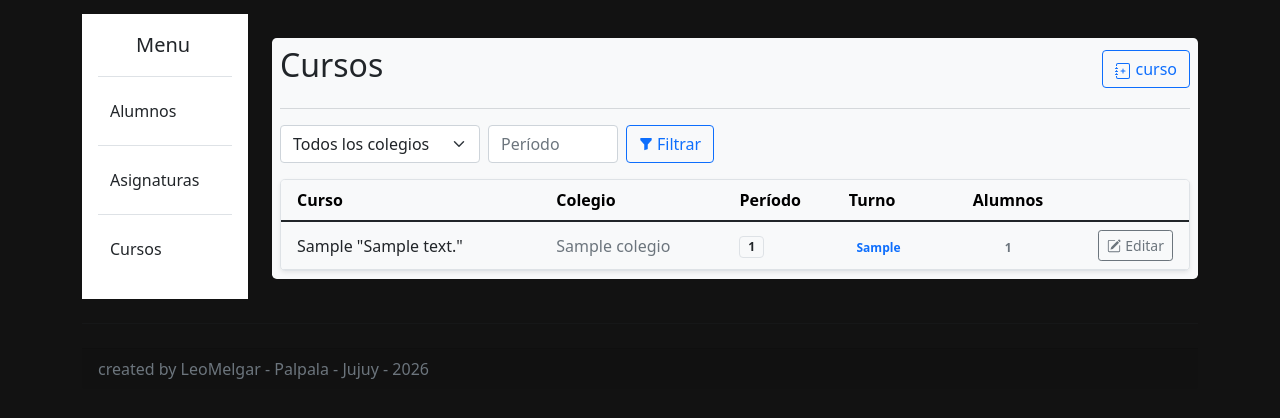
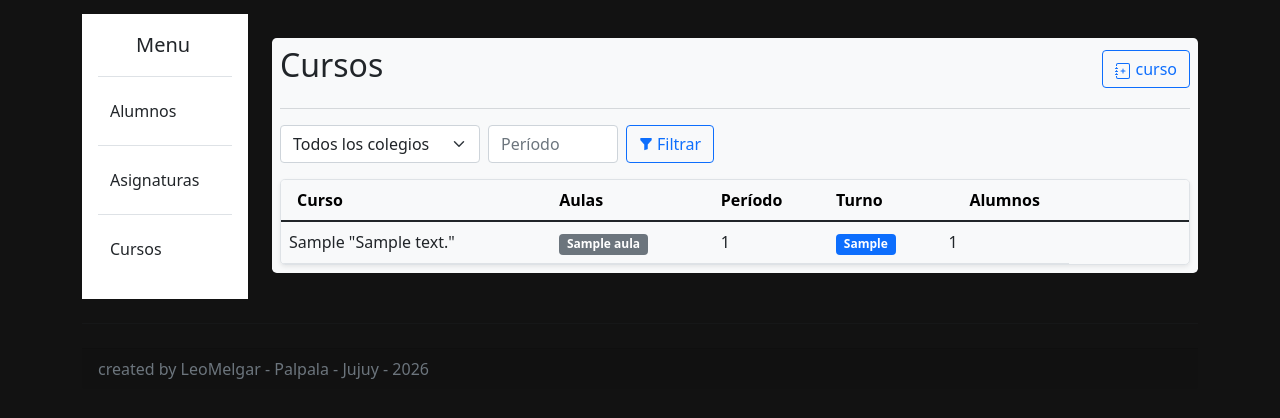
Before and after one commit to leomelgar/siac, a Flask app: page /cursos/ in a window 1280 px wide. Shown: the part 56-474 px from the top of the page. Run offline with Flask 2, Linux system fonts and the light colour scheme; a user stored in the database is signed in; tables that the repository leaves empty hold one stand-in row (values such as "Sample post"); grey boxes marked "Sample" are stand-in pictures.

Commit message:
muestra las aulas asociadas a un curso

```diff
--- a/models/colege.py
+++ b/models/colege.py
@@ -143,6 +143,14 @@ class Curso(db.Model):
 
     def cantidad_alumnos(self):
         return len(self.matriculas)
+
+    def aulas_asignadas(self):
+    # Devuelve una lista de aulas únicas asociadas a las clases del curso
+        aulas = {}
+        for clase in self.clases:
+            if clase.aula and clase.aula.id_aula not in aulas:
+                aulas[clase.aula.id_aula] = clase.aula
+        return list(aulas.values())
 
     def to_dict(self):
         return {
--- a/routes/curso.py
+++ b/routes/curso.py
@@ -4,6 +4,7 @@
 from flask import Blueprint, render_template, request, redirect, url_for, flash
 from flask_login import login_required
 from sqlalchemy.exc import IntegrityError
+from sqlalchemy.orm import joinedload
 
 from utils.db import db
 from models.colege import Curso, Colegio, Matricula, Clase, Alumno
@@ -20,9 +21,14 @@ def listar():
     id_colegio = request.args.get('id_colegio', type=int)
     periodo = request.args.get('periodo', type=int)
     page = request.args.get('page', 1, type=int)
-    per_page = 15  # cantidad de cursos por página
+    per_page = 15
 
-    query = Curso.query
+    query = (
+        Curso.query
+        .options(
+            joinedload(Curso.clases).joinedload(Clase.aula)
+        )
+    )
 
     if id_colegio:
         query = query.filter_by(id_colegio=id_colegio)
--- a/templates/cursos/listar.html
+++ b/templates/cursos/listar.html
@@ -57,7 +57,7 @@
         <thead class="table-light">
             <tr>
                 <th scope="col" class="ps-3">Curso</th>
-                <th scope="col">Colegio</th>
+                <th scope="col">Aulas</th>
                 <th scope="col">Período</th>
                 <th scope="col">Turno</th>
                 <th scope="col" class="text-center">Alumnos</th>
@@ -66,61 +66,20 @@
         </thead>
         <tbody>
             {% for curso in cursos %}
-            <tr>
-                <td class="ps-3">
-                    <a href="{{ url_for('curso.detalle', id_curso=curso.id_curso) }}"
-                       class="text-decoration-none fw-medium text-body">
-                        {{ curso.nombre_completo() }}
-                    </a>
-                </td>
-                <td>
-                    <span class="text-muted">{{ curso.colegio.nombre_colegio }}</span>
-                </td>
-                <td>
-                    <span class="badge bg-light text-dark border">
-                        {{ curso.periodo_lectivo }}
-                    </span>
-                </td>
-                <td>
-                    {% if curso.turno_preferente %}
-                        <span class="badge bg-primary-subtle text-primary rounded-pill">
-                            {{ curso.turno_preferente }}
-                        </span>
-                    {% else %}
-                        <span class="text-muted">—</span>
-                    {% endif %}
-                </td>
-                <td class="text-center">
-                    <span class="badge bg-secondary-subtle text-secondary rounded-pill">
-                        {{ curso.cantidad_alumnos() }}
-                    </span>
-                </td>
-                <td class="text-end pe-3">
-                    <a href="{{ url_for('curso.editar', id_curso=curso.id_curso) }}"
-                       class="btn btn-sm btn-outline-secondary d-inline-flex align-items-center gap-1"
-                       title="Editar curso">
-                        <svg xmlns="http://www.w3.org/2000/svg" width="14" height="14" fill="currentColor" class="bi bi-pencil-square" viewBox="0 0 16 16">
-                            <path d="M15.502 1.94a.5.5 0 0 1 0 .706L14.459 3.69l-2-2L13.502.646a.5.5 0 0 1 .707 0l1.293 1.293zm-1.75 2.456-2-2L4.939 9.21a.5.5 0 0 0-.121.196l-.805 2.414a.25.25 0 0 0 .316.316l2.414-.805a.5.5 0 0 0 .196-.12l6.813-6.814z"/>
-                            <path fill-rule="evenodd" d="M1 13.5A1.5 1.5 0 0 0 2.5 15h11a1.5 1.5 0 0 0 1.5-1.5v-6a.5.5 0 0 0-1 0v6a.5.5 0 0 1-.5.5h-11a.5.5 0 0 1-.5-.5v-11a.5.5 0 0 1 .5-.5H9a.5.5 0 0 0 0-1H2.5A1.5 1.5 0 0 0 1 2.5z"/>
-                        </svg>
-                        <span class="d-none d-md-inline">Editar</span>
-                    </a>
-                </td>
-            </tr>
-            {% else %}
-            <tr>
-                <td colspan="6" class="text-center text-muted py-5">
-                    <div class="d-flex flex-column align-items-center gap-2">
-                        <svg xmlns="http://www.w3.org/2000/svg" width="32" height="32" fill="currentColor" class="bi bi-journal-x text-secondary opacity-50" viewBox="0 0 16 16">
-                            <path fill-rule="evenodd" d="M6.146 6.146a.5.5 0 0 1 .708 0L8 7.293l1.146-1.147a.5.5 0 1 1 .708.708L8.707 8l1.147 1.146a.5.5 0 0 1-.708.708L8 8.707 6.854 9.854a.5.5 0 0 1-.708-.708L7.293 8 6.146 6.854a.5.5 0 0 1 0-.708"/>
-                            <path d="M3 0h10a2 2 0 0 1 2 2v12a2 2 0 0 1-2 2H3a2 2 0 0 1-2-2v-1h1v1a1 1 0 0 0 1 1h10a1 1 0 0 0 1-1V2a1 1 0 0 0-1-1H3a1 1 0 0 0-1 1v1H1V2a2 2 0 0 1 2-2"/>
-                            <path d="M1 5v-.5a.5.5 0 0 1 1 0V5h.5a.5.5 0 0 1 0 1h-2a.5.5 0 0 1 0-1zm0 3v-.5a.5.5 0 0 1 1 0V8h.5a.5.5 0 0 1 0 1h-2a.5.5 0 0 1 0-1zm0 3v-.5a.5.5 0 0 1 1 0v.5h.5a.5.5 0 0 1 0 1h-2a.5.5 0 0 1 0-1z"/>
-                        </svg>
-                        <span>No hay cursos cargados.</span>
-                    </div>
-                </td>
-            </tr>
-            {% endfor %}
+<tr>
+    <td>{{ curso.nombre_completo() }}</td>
+    <td>
+        {% for aula in curso.aulas_asignadas() %}
+        <span class="badge bg-secondary me-1">{{ aula.nombre_aula }}</span>
+        {% else %}
+            <span class="text-muted">Sin aula</span>
+        {% endfor %}
+    </td>
+    <td>{{ curso.periodo_lectivo }}</td>
+    <td><span class="badge bg-primary">{{ curso.turno_preferente }}</span></td>
+    <td>{{ curso.cantidad_alumnos() }}</td>
+</tr>
+{% endfor %}
         </tbody>
     </table>
 </div>
```
